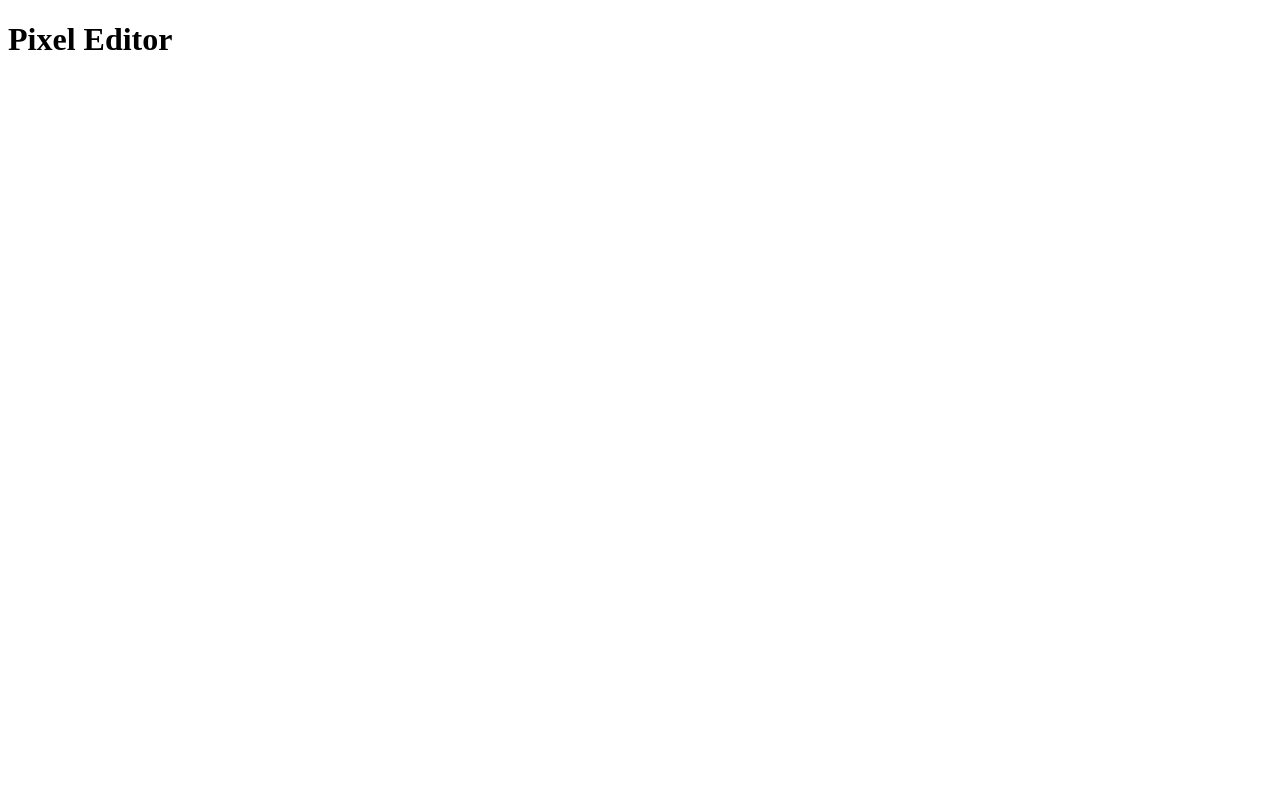
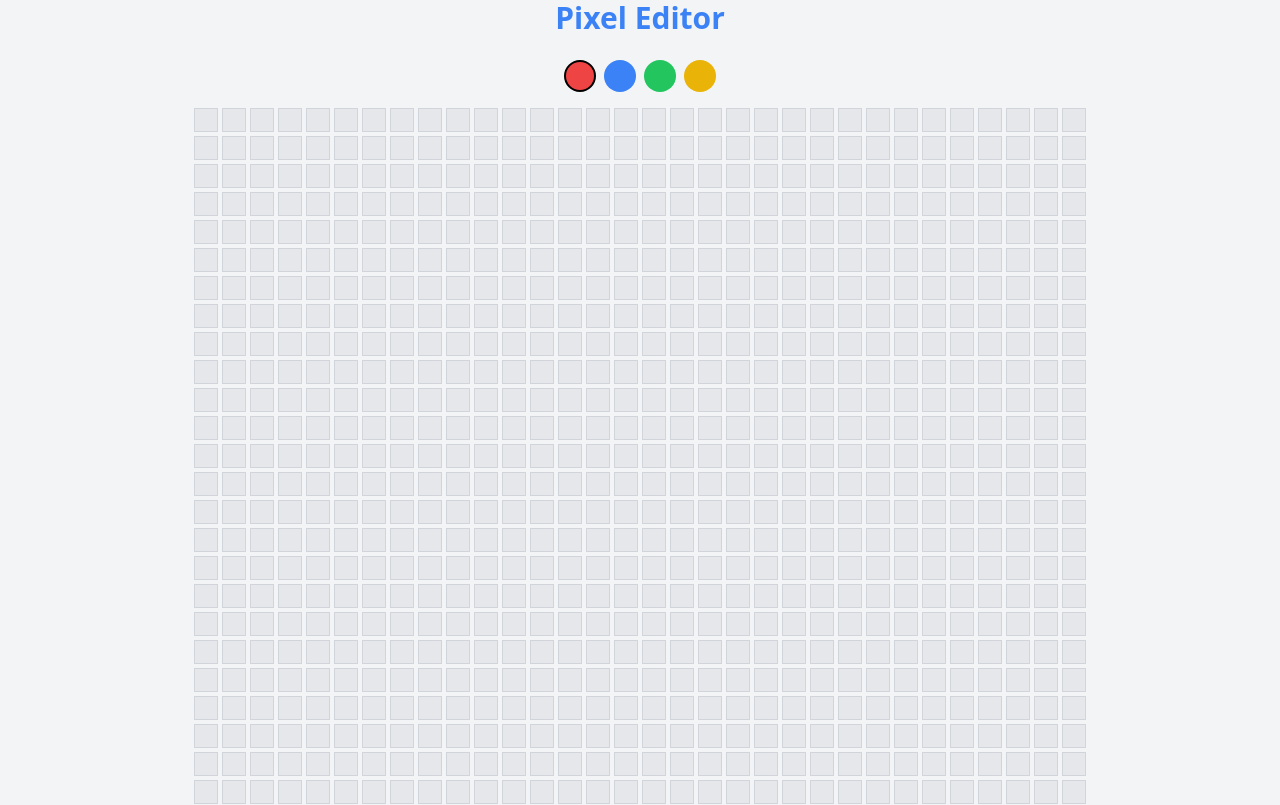
Before and after one commit to pepetorres1998/react-pixel-editor, a React (Vite) app: page / in a window 1280 px wide. Shown: the top 805 px of the page. Built offline with nearby package versions, Linux system fonts and the light colour scheme.

Commit message:
Add color Palette

```diff
--- a/src/App.jsx
+++ b/src/App.jsx
@@ -1,10 +1,20 @@
+import { useState } from 'react';
+import Palette from './components/Palette';
 import Grid from './components/Grid';
 
 const App = () => {
+  const [selectedColor, setSelectedColor] = useState('bg-red-500');
+  const colors = ['bg-red-500', 'bg-blue-500', 'bg-green-500', 'bg-yellow-500'];
+
   return (
     <div className="min-h-screen flex flex-col items-center justify-center bg-gray-100">
       <h1 className="text-3xl font-bold text-blue-500 mb-6">Pixel Editor</h1>
-      <Grid />
+      <Palette
+        colors={colors}
+        selectedColor={selectedColor}
+        onSelectColor={setSelectedColor}
+      />
+      <Grid selectedColor={selectedColor}/>
     </div>
   );
 };
--- a/src/components/Grid.jsx
+++ b/src/components/Grid.jsx
@@ -1,8 +1,15 @@
+import { useState } from 'react';
 import Pixel from './Pixel';
 
-const Grid = () => {
-  const gridSize = 32; // 16x16 grid
-  const pixels = Array.from({ length: gridSize * gridSize }, () => '');
+const Grid = ({ selectedColor }) => {
+  const gridSize = 32;
+  const [pixels, setPixels] = useState(Array(gridSize * gridSize).fill('bg-gray-200'));
+
+  const handlePixelClick = (index) => {
+    const newPixels = [...pixels];
+    newPixels[index] = selectedColor;
+    setPixels(newPixels);
+  };
 
   return (
     <div
@@ -15,7 +22,7 @@ const Grid = () => {
         <Pixel
           key={index}
           color={color}
-          onClick={() => console.log(`Pixel ${index} clicked`)}
+          onClick={() => handlePixelClick(index)}
         />
       ))}
     </div>
--- /dev/null
+++ b/src/components/Palette.jsx
@@ -0,0 +1,17 @@
+const Palette = ({ colors, selectedColor, onSelectColor }) => {
+  return (
+    <div className="flex gap-2 mb-4">
+      {colors.map((color) => (
+        <button
+          key={color}
+          className={`w-8 h-8 rounded-full ${color} border-2 ${
+            selectedColor === color ? 'border-black' : 'border-transparent'
+          }`}
+          onClick={() => onSelectColor(color)}
+        ></button>
+      ))}
+    </div>
+  );
+};
+
+export default Palette;
--- a/src/components/Pixel.jsx
+++ b/src/components/Pixel.jsx
@@ -1,8 +1,7 @@
-const Pixel = ({color, onClick}) => {
+const Pixel = ({ color, onClick }) => {
   return (
     <div
-      className="w-6 h-6 border border-gray-300"
-      style={{backgroundColor: color}}
+      className={`w-6 h-6 border border-gray-300 ${color}`}
       onClick={onClick}
     ></div>
   );
--- a/src/main.jsx
+++ b/src/main.jsx
@@ -1,6 +1,7 @@
 import { StrictMode } from 'react'
 import { createRoot } from 'react-dom/client'
 import App from './App.jsx'
+import './index.css'
 
 createRoot(document.getElementById('root')).render(
   <StrictMode>
```
